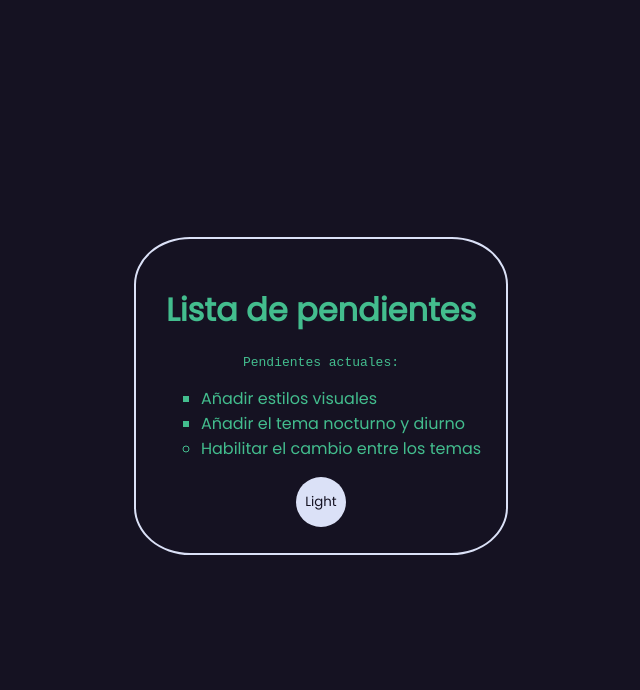
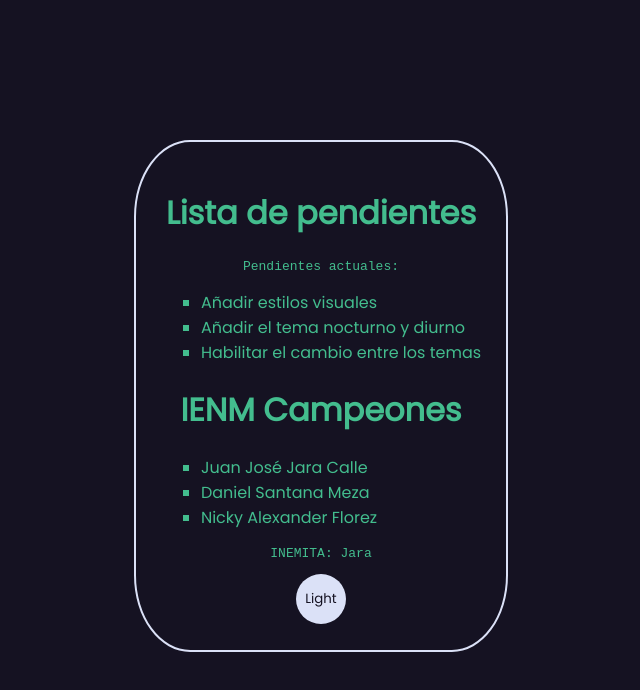
Before and after one commit to JaraCalle/ClaseSoftware, a plain HTML site: page index.html in a window 1280 px wide. Shown: the whole page, without its empty margins (319-959 px from the left). Drawn offline with Linux system fonts and the light colour scheme.

Commit message:
Le agregué otras cositas

```diff
--- a/index.html
+++ b/index.html
@@ -41,8 +41,15 @@
             <ul>
                 <li class="list">Añadir estilos visuales</li>
                 <li class="list">Añadir el tema nocturno y diurno</li>
-                <li>Habilitar el cambio entre los temas</li>
+                <li class="list">Habilitar el cambio entre los temas</li>
             </ul>
+            <h1>IENM Campeones</h1>
+            <ul>
+                <li class="list">Juan José Jara Calle</li>
+                <li class="list">Daniel Santana Meza</li>
+                <li class="list">Nicky Alexander Florez</li>
+            </ul>
+            <p id="msg">INEMITA: Jara</p>
             <div>
                 <button class="btn">Light</button>
             </div>
```
